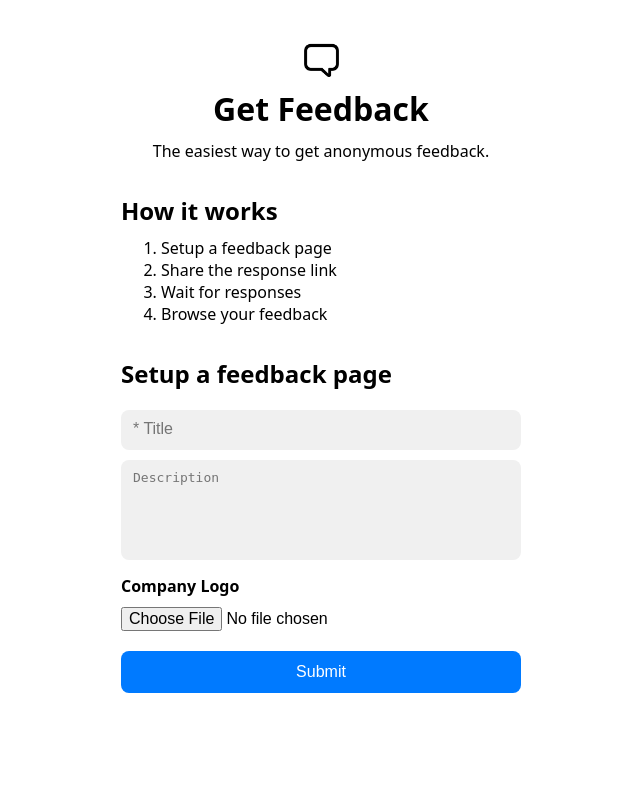
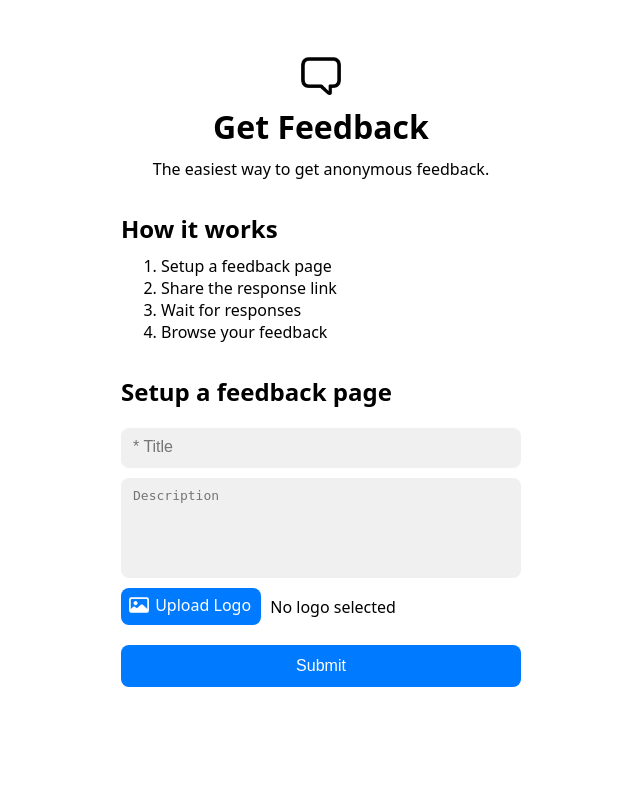
Before and after one commit to JackFinnis/FeedbackWeb, a Flask app: page /new in a window 1280 px wide. Shown: the whole page, without its empty margins (319-959 px from the left). Run offline with Flask 3, Linux system fonts and the light colour scheme.

Commit message:
UI update finished

```diff
--- a/src/static/style.css
+++ b/src/static/style.css
@@ -3,10 +3,23 @@ body {
 	display: flex;
 	justify-content: center;
 	--accent: #007AFF;
+	--red: #FF3B30;
+	--secondary: #8A8A8E;
+}
+
+.center {
+	align-items: center;
+	margin-bottom: 50px;
 }
 
 a {
 	color: var(--accent);
+	text-decoration: none;
+}
+
+button {
+	background: none;
+	border: none;
 }
 
 ol, ul, p {
@@ -30,9 +43,7 @@ textarea {
 }
 
 input[type=file] {
-	font-size: 1em;
-	margin: 0px;
-	padding: 0px;
+	display: none;
 }
 
 input[type=submit] {
@@ -40,42 +51,61 @@ input[type=submit] {
 	width: 400px;
 	padding: 12px;
 	margin-top: 20px;
-	margin-bottom: 50px;
 	font-size: 1em;
 	border-radius: 8px;
 	border: none;
 	color: white;
 	background-color: var(--accent);
 }
-input[type=submit]:active {
-	opacity: 0.8;
-}
 
 .container {
 	margin-top: 10px;
-	padding: 10px;
-	padding-left: 12px;
-	padding-bottom: 12px;
+	padding: 12px;
+	padding-top: 10px;
 	border-radius: 8px;
 	border: none;
 }
 
-.button {
+.icon, .symbol {
+	width: 20px;
+	height: 20px;
+}
+.symbol {
+	filter: invert(1);
+}
+.large-symbol {
+	width: 40px;
+	height: 40px;
+}
+
+.label {
+	color: white;
 	background-color: var(--accent);
-	border: none;
-	color: white;
+	font-size: 1em;
 	padding: 5px;
+	padding-top: 7px;
 	padding-left: 8px;
 	padding-right: 10px;
-	font-size: 1em;
+	border: none;
 	border-radius: 8px;
-}
-.button:active {
-	opacity: 0.8;
+	margin-right: 5px;
 }
 
-.center {
-	align-items: center;
+.label-title, .label-title-destructive {
+	display: inline-block;
+	line-height: 20px;
+	vertical-align: top;
+	margin-left: 2px;
+	white-space: nowrap;
+	overflow: hidden;
+	text-overflow: ellipsis;
+}
+.label-title-destructive {
+	color: var(--red);
+}
+
+input[type=submit]:active, button:active, a:active, .label:active {
+	opacity: 0.75;
 }
 
 @media(prefers-color-scheme: light) {
@@ -84,7 +114,7 @@ input[type=submit]:active {
 		background-color: white;
 	}
 
-	.container {
+	.container, .container-background {
 		color: black;
 		background-color: #f0f0f0;
 	}
@@ -96,12 +126,12 @@ input[type=submit]:active {
 		background-color: black;
 	}
 
-	.container {
+	.container, .container-background {
 		color: white;
 		background-color: #202020;
 	}
 
-	.icon {
+	.large-symbol {
 		filter: invert(1);
 	}
 }
--- a/src/templates/new_subject.html
+++ b/src/templates/new_subject.html
@@ -6,10 +6,11 @@
 	<body class="center">
 		<div>
 			<div style="text-align:center;">
-				<img class="icon" src="/static/logo.png" width="35" height="35">
+				<img class="large-symbol" src="/static/logo.png"><br>
 				<h1>Get Feedback</h1>
-				The easiest way to get anonymous feedback.
-			</div><br>
+				<p>The easiest way to get anonymous feedback.</p>
+			</div>
+			<br>
 
 			<h2>How it works</h2>
 			<ol>
@@ -17,18 +18,69 @@
 				<li>Share the response link</li>
 				<li>Wait for responses</li>
 				<li>Browse your feedback</li>
-			</ol><br>
+			</ol>
+			<br>
 
 			<h2>Setup a feedback page</h2>
 			<form action="new/submit" method="POST">
-				<input class="container" type="text" id="title" name="title" placeholder="* Title" required
-				oninvalid="setCustomValidity('Please enter the title of your feedback page')"
-				oninput="setCustomValidity('')"><br>
+				<input class="container" type="text" id="title" name="title" placeholder="* Title" required oninvalid="setCustomValidity('Please enter the title of your feedback page')" oninput="setCustomValidity('')"><br>
 				<textarea class="container" id="description" name="description" placeholder="Description"></textarea><br>
-				<h4 style="margin-top:15;">Company Logo</h4>
-				<input type="file" id="logo" name="logo" accept="image/*"><br>
+				<input type="file" id="logo" name="logo" accept="image/*">
+				<div style="margin-top:10px;">
+					<label id="upload-logo" for="logo" class="label" style="display:inline-block;">
+						<img class="symbol" src="/static/photo.png">
+						<p class="label-title">Upload Logo</p>
+					</label>
+					<p id="logo-empty" style="display:inline-block; padding-top:8px; vertical-align:top;">No logo selected</p>
+
+					<button type="button" id="remove-logo" class="label container-background" onclick="removeLogo()">
+						<img class="icon" src="/static/trash.png">
+						<p class="label-title-destructive">Remove Logo</p>
+					</button>
+					<a class="label container-background" id="logo-preview" href="" target="_blank">
+						<img id="logo-preview-icon" class="icon" src="">
+						<p id="logo-preview-title" class="label-title" style="max-width:200px;"></p>
+					</a><br>
+				</div>
 				<input type="submit">
 			</form>
 		</div>
 	</body>
+	<script>
+		let logo = document.getElementById('logo')
+		let empty = document.getElementById('logo-empty')
+		let upload = document.getElementById('upload-logo')
+		let remove = document.getElementById('remove-logo')
+
+		let preview = document.getElementById('logo-preview')
+		let previewIcon = document.getElementById('logo-preview-icon')
+		let previewTitle = document.getElementById('logo-preview-title')
+
+		updateLogoStatus()
+		logo.addEventListener('input', updateLogoStatus)
+
+		function updateLogoStatus() {
+			if (logo.value === '') {
+				empty.style.display = 'inline-block'
+				upload.style.display = 'inline-block'
+				remove.style.display = 'none'
+				preview.style.display = 'none'
+			} else {
+				empty.style.display = 'none'
+				upload.style.display = 'none'
+				remove.style.display = 'inline-block'
+				preview.style.display = 'inline-block'
+
+				let url = URL.createObjectURL(logo.files[0])
+				preview.href = url
+				previewIcon.src = url
+				previewTitle.innerHTML = logo.value.split('\\').pop()
+			}
+		}
+
+		function removeLogo() {
+			logo.value = ''
+			updateLogoStatus()
+		}
+	</script>
 </html>
```
Also changed, not shown: src/templates/404.html (+6 -3 lines), src/templates/send_feedback.html (+13 -12 lines), src/templates/subject.html (+37 -23 lines), src/templates/submitted_feedback.html (+8 -5 lines), src/static/error.png (added), src/static/pencil.png (added), src/static/photo.png (added), src/static/success.png (renamed from src/static/checkmark.png), 1 other file.
